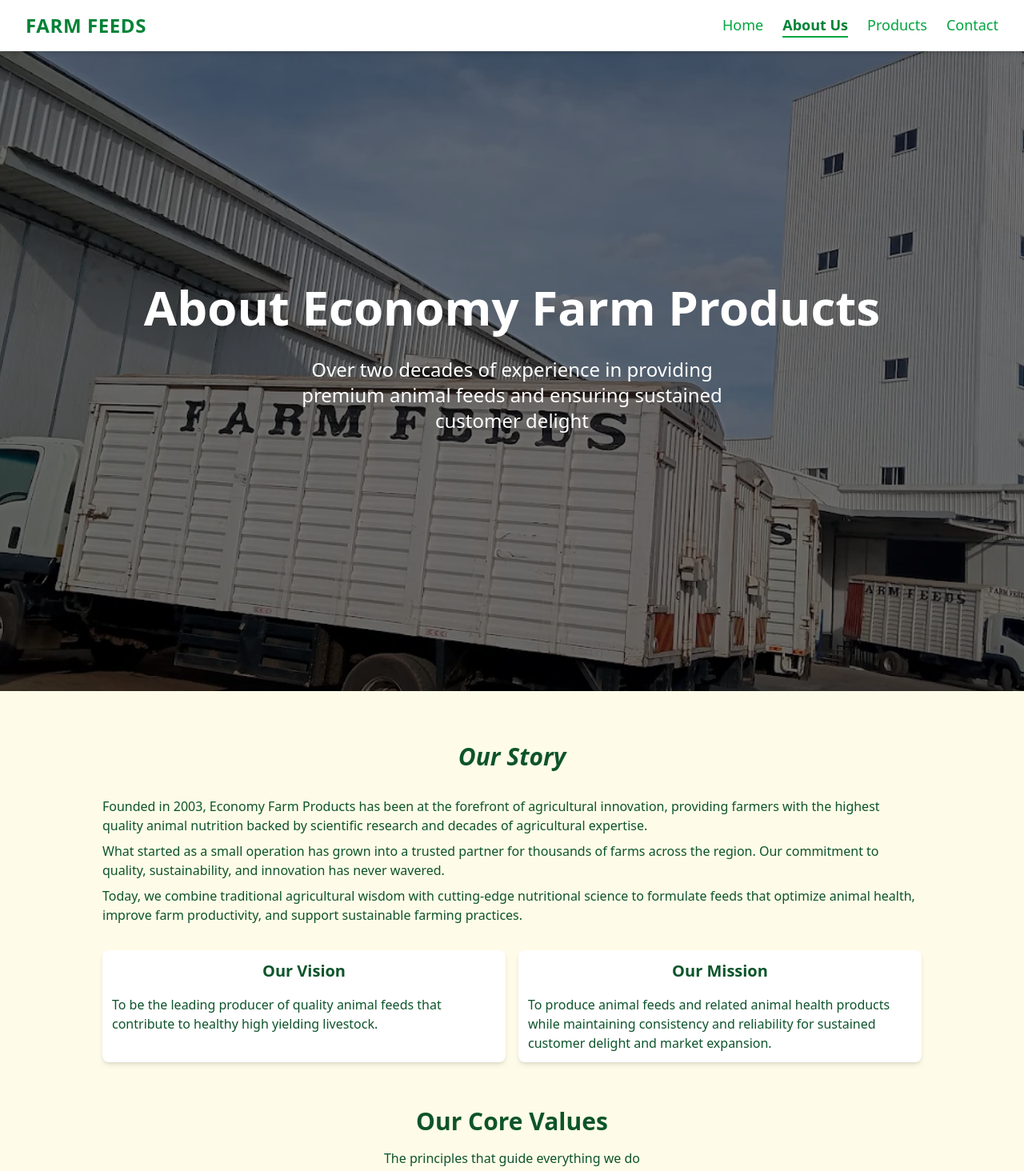
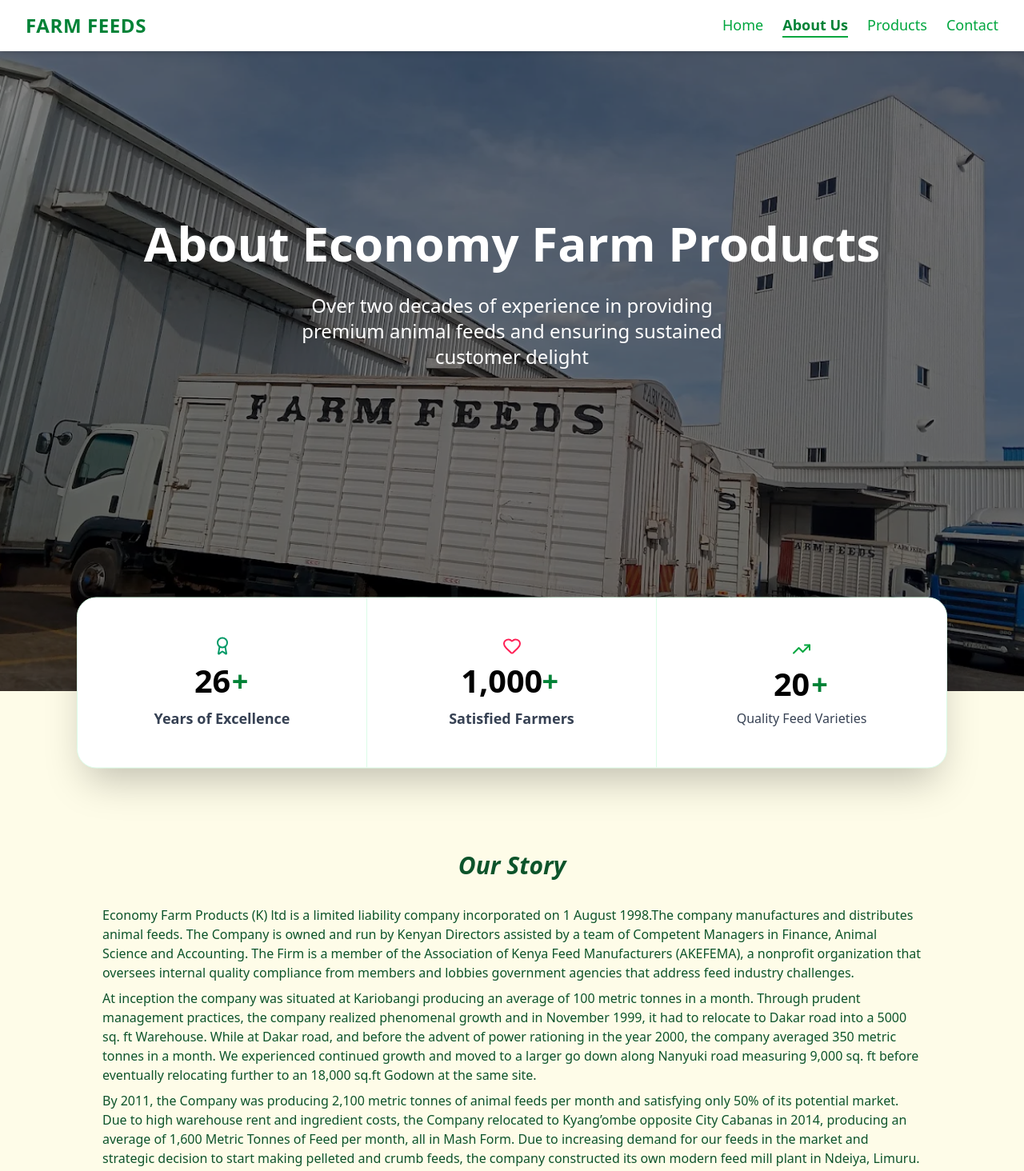
Before and after one commit to BenaKaniaru/Farm-Feeds-Website, a React (Vite) app: page /about in a window 1280 px wide. Shown: the top 1464 px of the page at 80% size. Built offline with nearby package versions, Linux system fonts and the light colour scheme.

Commit message:
modified the counter display

```diff
--- a/src/pages/About.jsx
+++ b/src/pages/About.jsx
@@ -1,5 +1,15 @@
 import { useEffect, useState, useRef } from "react";
-import { Shield, Scale, Users, CheckCircle, Clipboard } from "lucide-react";
+import {
+  Shield,
+  Scale,
+  Users,
+  CheckCircle,
+  Clipboard,
+  Award,
+  Heart,
+  TrendingUp,
+} from "lucide-react";
+
 
 function Counter({ target, duration = 2000, showPlus = false }) {
   const [count, setCount] = useState(0);
@@ -30,7 +40,7 @@
   const formatted = count.toLocaleString();
 
   return (
-    <span className="text-4xl font-black flex items-center justify-center gap-1">
+    <span className="text-xl sm:text-3xl md:text-4xl font-black flex items-center justify-center gap-1">
       <span
         className={`transition-transform duration-500 ${
           animate ? "scale-110 opacity-100" : "scale-90 opacity-0"
@@ -39,7 +49,7 @@
         {formatted}
       </span>
       {showPlusSign && (
-        <span className="text-4xl font-black text-green-700 animate-pulse">
+        <span className="text-xl sm:text-3xl md:text-4xl font-black text-green-700 animate-pulse">
           +
         </span>
       )}
@@ -107,7 +117,7 @@
           observer.disconnect();
         }
       },
-      { threshold: 0.3 }
+      { threshold: 0.3 },
     );
     if (coreRef.current) observer.observe(coreRef.current);
     return () => observer.disconnect();
@@ -122,7 +132,7 @@
           observer.disconnect();
         }
       },
-      { threshold: 0.3 }
+      { threshold: 0.3 },
     );
     if (counterRef.current) observer.observe(counterRef.current);
     return () => observer.disconnect();
@@ -131,56 +141,144 @@
   return (
     <>
       {/* Hero Section */}
-      <section className="relative h-screen w-full overflow-hidden">
-        <div className="absolute inset-0 overflow-hidden">
-          <img
-            src={imageUrl}
-            alt="Farm background"
-            className={`w-full h-full object-cover transition-all duration-[1500ms] ease-out
-      ${loaded ? "opacity-100" : "opacity-0"}
-      scale-[1.05] sm:scale-[1.1] md:scale-[1.15] lg:scale-[1.2] xl:scale-[1.25]
-    `}
-          />
-        </div>
+      {/* Hero Section */}
+      <section className="relative h-screen w-full overflow-hidden pb-32 md:pb-40">
+        {/* Fixed background image */}
+        <div
+          className={`absolute inset-0 bg-center bg-cover bg-no-repeat transition-opacity duration-[1500ms]
+    ${loaded ? "opacity-100" : "opacity-0"}`}
+          style={{
+            backgroundImage: `url(${imageUrl})`,
+            backgroundAttachment: "fixed",
+          }}
+        />
 
+        {/* Dark overlay */}
         <div className="absolute inset-0 bg-black/50" />
+
+        {/* Content */}
         <div className="relative z-10 flex flex-col justify-center items-center text-center h-full px-4 md:px-8 text-white gap-8">
           <h1 className="text-4xl md:text-6xl font-black">
             About Economy Farm Products
           </h1>
+
           <p className="text-xl md:text-2xl max-w-2xl mb-8 animate-fadeIn delay-150 px-12 text-white">
             Over two decades of experience in providing premium animal feeds and
             ensuring sustained customer delight
           </p>
         </div>
+
+        {/* Loading fallback */}
         {!loaded && (
           <div className="absolute inset-0 bg-gray-300 animate-pulse" />
         )}
       </section>
-      <section className="flex flex-col items-center text-left text-green-900 gap-2 py-16 md:px-20 lg:px-32 px-8 bg-yellow-50">
+
+      {/* ---------------- Counters Section ---------------- */}
+
+      <div
+        ref={counterRef}
+        className="absolute left-1/2 bottom-0 z-30 w-full max-w-6xl px-4 md:px-8
+             -translate-x-1/2 translate-y-[90%] sm:translate-y-[80%] md:translate-y-[75%]"
+      >
+        <div className="bg-white rounded-3xl shadow-2xl border border-green-100 overflow-hidden">
+          <div className="grid grid-cols-3 divide-x divide-green-100">
+            {/* Card 1 */}
+            <div
+              className="flex flex-col items-center justify-center gap-1 sm:gap-3
+                py-6 px-2 sm:py-12 sm:px-6
+                hover:bg-gradient-to-br hover:from-green-50 hover:to-emerald-50
+                transition-all duration-500 group"
+            >
+              <Award
+                className="text-emerald-600 group-hover:scale-110 transition-transform duration-500 sm:size-[30]"
+                size={24}
+              />
+              {counterVisible && <Counter target={26} showPlus />}
+              <span className="font-semibold text-gray-700 text-center text-sm sm:text-lg">
+                Years of Excellence
+              </span>
+            </div>
+
+            {/* Card 2 */}
+            <div
+              className="flex flex-col items-center justify-center gap-1 sm:gap-3
+                py-6 px-2 sm:py-12 sm:px-6
+                hover:bg-gradient-to-br hover:from-green-50 hover:to-emerald-50
+                transition-all duration-500 group"
+            >
+              <Heart
+                className="text-rose-500 group-hover:scale-110 transition-transform duration-500 sm:size-[30]"
+                size={24}
+              />
+              {counterVisible && <Counter target={1000} showPlus />}
+              <span className="font-semibold text-gray-700 text-center text-sm sm:text-lg">
+                Satisfied Farmers
+              </span>
+            </div>
+
+            {/* Card 3 */}
+            <div
+              className="flex flex-col items-center justify-center gap-1 sm:gap-3
+                py-6 px-2 sm:py-12 sm:px-6
+                hover:bg-gradient-to-br hover:from-green-50 hover:to-emerald-50
+                transition-all duration-500 group"
+            >
+              <TrendingUp
+                className="text-green-600 group-hover:scale-110 transition-transform duration-500 sm:size-[30]"
+                size={24}
+              />
+              {counterVisible && <Counter target={20} showPlus />}
+              <span className="font-medium text-[10px] sm:text-base text-gray-700 text-center leading-tight">
+                Quality Feed Varieties
+              </span>
+            </div>
+          </div>
+        </div>
+      </div>
+
+      <section className="flex flex-col items-center text-left text-green-900 gap-2 pt-35 md:pt-50 pb-16 md:px-20 lg:px-32 px-8 bg-yellow-50">
         <div>
           <h2 className="text-3xl font-black italic mb-8 text-green-900 text-center">
             Our Story
           </h2>
           <div className="flex flex-col gap-2">
             <p>
-              Founded in 2003, Economy Farm Products has been at the forefront
-              of agricultural innovation, providing farmers with the highest
-              quality animal nutrition backed by scientific research and decades
-              of agricultural expertise.
+              Economy Farm Products (K) ltd is a limited liability company
+              incorporated on 1 August 1998.The company manufactures and
+              distributes animal feeds. The Company is owned and run by Kenyan
+              Directors assisted by a team of Competent Managers in Finance,
+              Animal Science and Accounting. The Firm is a member of the
+              Association of Kenya Feed Manufacturers (AKEFEMA), a nonprofit
+              organization that oversees internal quality compliance from
+              members and lobbies government agencies that address feed industry
+              challenges.
             </p>
 
             <p>
-              What started as a small operation has grown into a trusted partner
-              for thousands of farms across the region. Our commitment to
-              quality, sustainability, and innovation has never wavered.
+              At inception the company was situated at Kariobangi producing an
+              average of 100 metric tonnes in a month. Through prudent
+              management practices, the company realized phenomenal growth and
+              in November 1999, it had to relocate to Dakar road into a 5000 sq.
+              ft Warehouse. While at Dakar road, and before the advent of power
+              rationing in the year 2000, the company averaged 350 metric tonnes
+              in a month. We experienced continued growth and moved to a larger
+              go down along Nanyuki road measuring 9,000 sq. ft before
+              eventually relocating further to an 18,000 sq.ft Godown at the
+              same site.
             </p>
 
             <p>
-              Today, we combine traditional agricultural wisdom with
-              cutting-edge nutritional science to formulate feeds that optimize
-              animal health, improve farm productivity, and support sustainable
-              farming practices.
+              By 2011, the Company was producing 2,100 metric tonnes of animal
+              feeds per month and satisfying only 50% of its potential market.
+              Due to high warehouse rent and ingredient costs, the Company
+              relocated to Kyang’ombe opposite City Cabanas in 2014, producing
+              an average of 1,600 Metric Tonnes of Feed per month, all in Mash
+              Form. Due to increasing demand for our feeds in the market and
+              strategic decision to start making pelleted and crumb feeds, the
+              company constructed its own modern feed mill plant in Ndeiya,
+              Limuru. Currently, the company has the capacity to produce over
+              7000 metric tonnes of animal feed per month.
             </p>
           </div>
 
@@ -231,27 +329,6 @@
           </div>
         </section>
       </section>
-
-      {/* Counters */}
-      <section
-        ref={counterRef}
-        className="grid grid-cols-1 md:grid-cols-3 gap-12 text-center text-green-900 py-16 px-8"
-      >
-        <div className="flex flex-col items-center gap-4">
-          {counterVisible && <Counter target={20} showPlus={true} />}
-          <span className="font-normal">
-            Years of Experience and Excellence
-          </span>
-        </div>
-        <div className="flex flex-col items-center gap-4">
-          {counterVisible && <Counter target={1000} showPlus={true} />}
-          <span>Satisfied Farmers</span>
-        </div>
-        <div className="flex flex-col items-center gap-4">
-          {counterVisible && <Counter target={20} showPlus={true} />}
-          <span>Varieties of Quality Animal Feeds</span>
-        </div>
-      </section>
     </>
   );
 }
```
